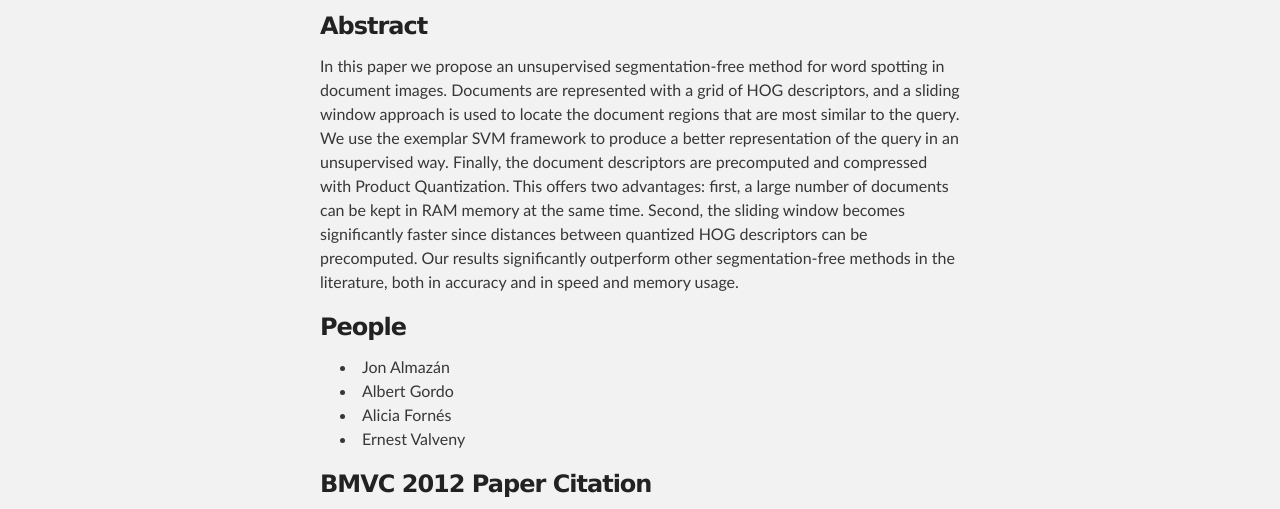
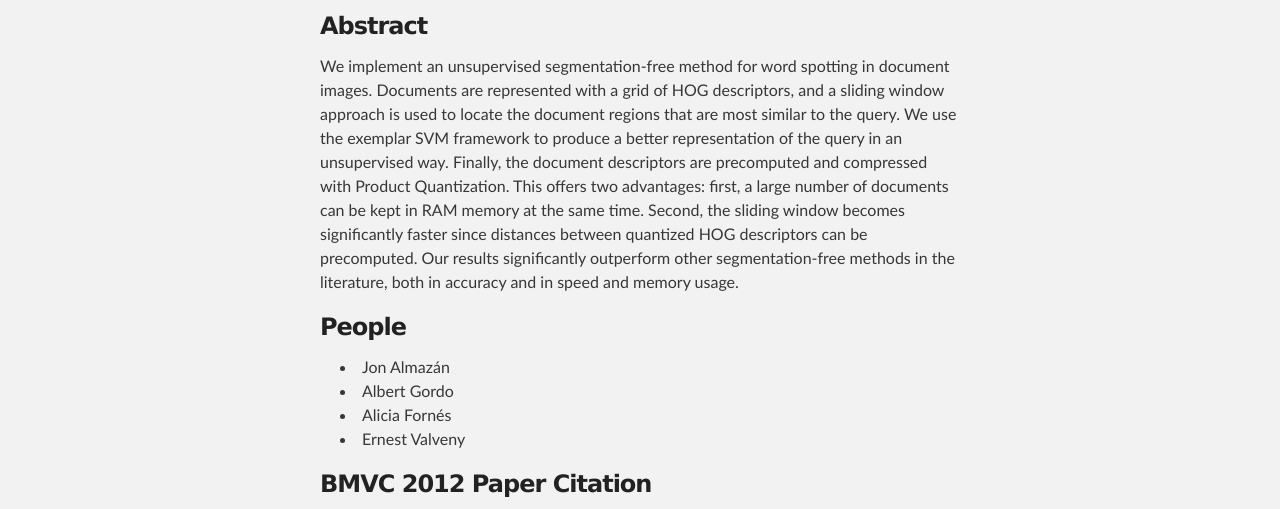
Before and after one commit to almazan/ews, a plain HTML site: page index.html in a window 1280 px wide. Shown: the part 252-761 px from the top of the page. Drawn offline with Linux system fonts and the light colour scheme.

Commit message:
abstract modified

```diff
--- a/index.html
+++ b/index.html
@@ -33,7 +33,7 @@
       <section id="main_content" class="inner">
         <h3>Abstract</h3>
 
-<p>In this paper we propose an unsupervised segmentation-free method for word spotting in document images. Documents are represented with a grid of HOG descriptors, and a sliding window approach is used to locate the document regions that are most similar to the query. We use the exemplar SVM framework to produce a better representation of the query in an unsupervised way. Finally, the document descriptors are precomputed and compressed with Product Quantization. This offers two advantages: first, a large number of documents can be kept in RAM memory at the same time. Second, the sliding window becomes significantly faster since distances between quantized HOG descriptors can be precomputed.  Our results significantly outperform other segmentation-free methods in the literature, both in accuracy and in speed and memory usage.</p>
+<p>We implement an unsupervised segmentation-free method for word spotting in document images. Documents are represented with a grid of HOG descriptors, and a sliding window approach is used to locate the document regions that are most similar to the query. We use the exemplar SVM framework to produce a better representation of the query in an unsupervised way. Finally, the document descriptors are precomputed and compressed with Product Quantization. This offers two advantages: first, a large number of documents can be kept in RAM memory at the same time. Second, the sliding window becomes significantly faster since distances between quantized HOG descriptors can be precomputed.  Our results significantly outperform other segmentation-free methods in the literature, both in accuracy and in speed and memory usage.</p>
 
 <h3>People</h3>
 
```
